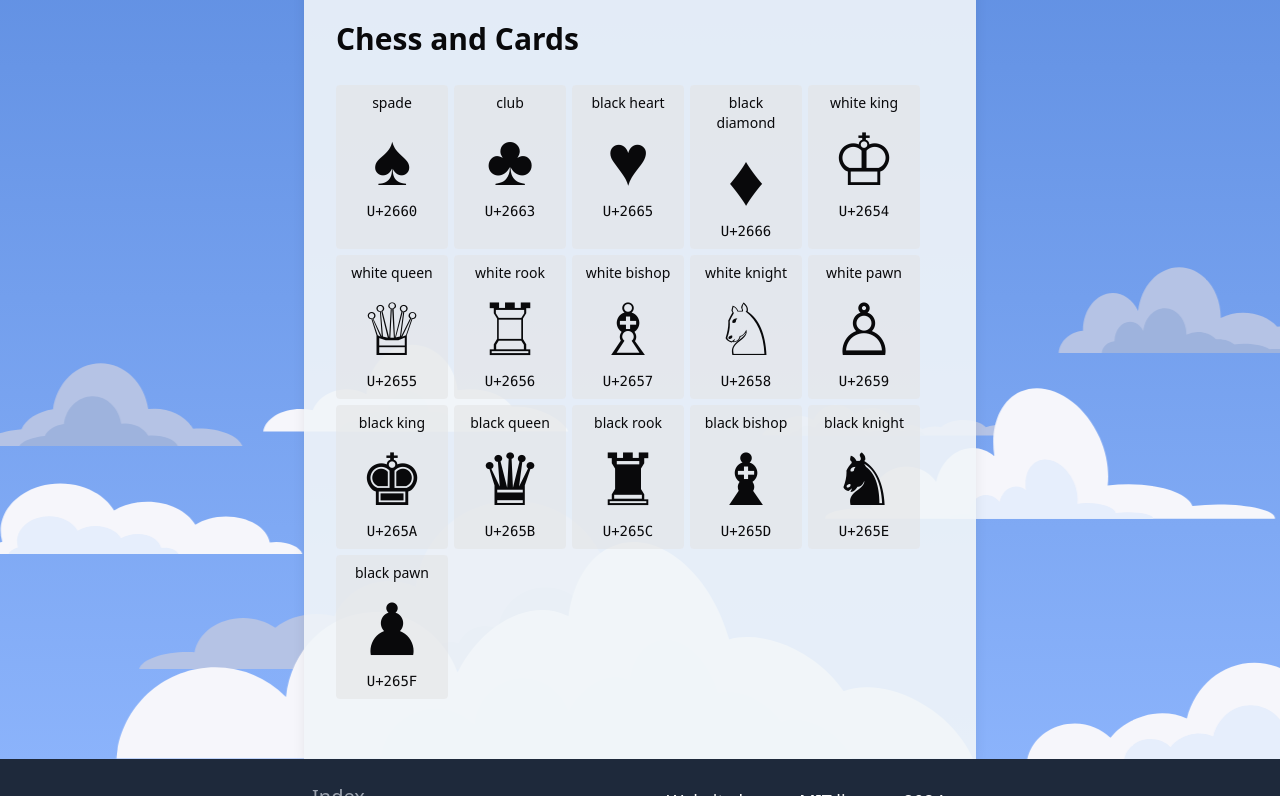
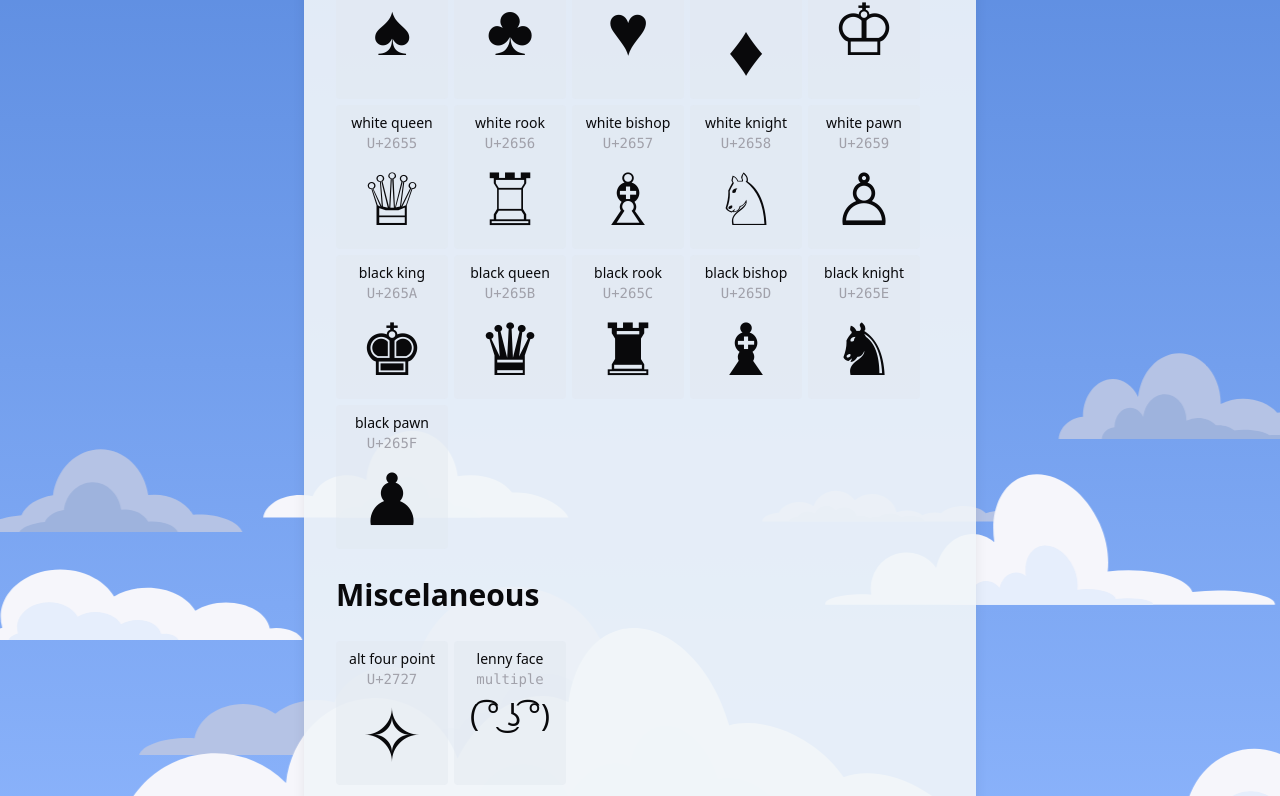
Before and after one commit to bananabrann/brannan.cloud, a SvelteKit app: page /symbols in a window 1280 px wide. Shown: the part 1084-1880 px from the top of the page. Built offline with nearby package versions, Linux system fonts and the light colour scheme; a web font is replaced by a local one.

Commit message:
Make look better

```diff
--- a/src/lib/components/CharacterCard.svelte
+++ b/src/lib/components/CharacterCard.svelte
@@ -5,6 +5,8 @@
 	export let title;
 	export let character;
 	export let unicode;
+
+	$: fontSize = character.length > 1 ? "text-3xl" : "text-7xl";
 
 	let showBanner = false;
 
@@ -18,18 +20,20 @@
 </script>
 
 <div
-	class="w-28 bg-zinc-200 p-2 rounded bg-opacity-60 hover:bg-opacity-100 cursor-pointer"
+	class="w-28 bg-slate-200 p-2 rounded bg-opacity-50 hover:bg-opacity-100 cursor-pointer hover:shadow-lg"
 	on:click={copyToClipboard}
 	on:keydown={copyToClipboard}
 >
 	<div class="text-center text-sm">{title}</div>
-	<div class="text-center text-7xl py-2">{character}</div>
-	<div class="text-center text-sm font-mono">{unicode}</div>
+	<div class="text-center text-sm font-mono text-zinc-400">{unicode}</div>
+	<div class={`text-center ${fontSize} py-2 `}>
+		{character}
+	</div>
 
 	{#if showBanner}
 		<div
 			transition:fly={{ delay: 0, duration: 300, x: 0, y: -10, opacity: 0, easing: quintOut }}
-			class="absolute w-28 -ml-2 mt-2 bg-green-500 text-white text-center py-1 rounded-b-md"
+			class="absolute w-28 -ml-2 mt-2 bg-green-500 text-white text-center py-1 rounded-b-md shadow-lg"
 		>
 			Copied!
 		</div>
--- a/src/routes/symbols/+page.svelte
+++ b/src/routes/symbols/+page.svelte
@@ -21,7 +21,6 @@
 	<section>
 		<CharacterCard title="bullet" character="•" unicode="U+2022" />
 		<CharacterCard title="four point" character="✦" unicode="U+2726" />
-		<CharacterCard title="alt four point" character="✧" unicode="U+2727" />
 		<CharacterCard title="not equal" character="≠" unicode="U+2260" />
 		<CharacterCard title="check mark" character="✔" unicode="U+2714" />
 		<CharacterCard title="ballot x" character="✘" unicode="U+2718" />
@@ -58,6 +57,12 @@
 		<CharacterCard title="black knight" character="♞" unicode="U+265E" />
 		<CharacterCard title="black pawn" character="♟" unicode="U+265F" />
 	</section>
+
+	<h2>Miscelaneous</h2>
+	<section>
+		<CharacterCard title="alt four point" character="✧" unicode="U+2727" />
+		<CharacterCard title="lenny face" character="( ͡° ͜ʖ ͡°)" unicode="multiple" />
+	</section>
 </ReadingPage>
 
 <style type="scss">
```
